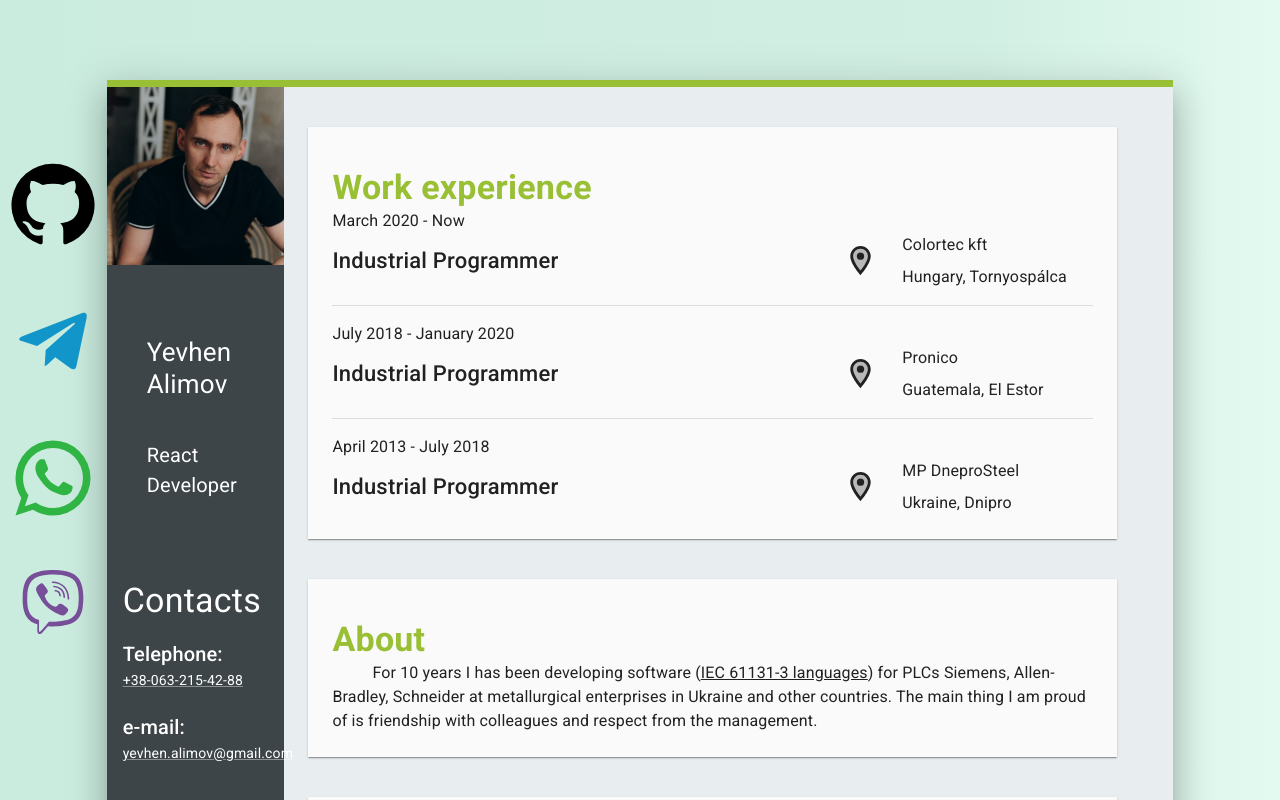
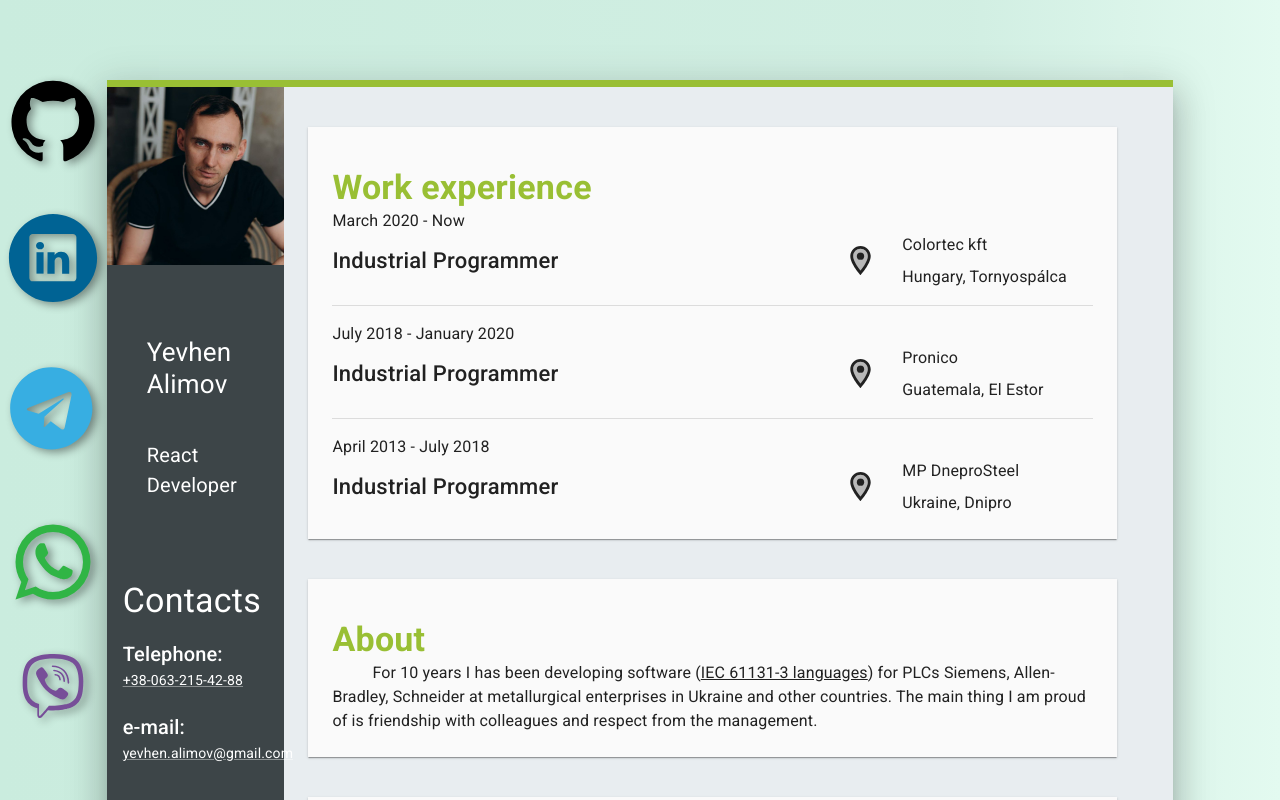
Before and after one commit to EugeneAlimov/resume, a React (Create React App) app: page / in a window 1280 px wide. Shown: the top 800 px of the page. Built offline with nearby package versions, Linux system fonts and the light colour scheme.

Commit message:
refactoring

```diff
--- a/src/Components/Social.jsx
+++ b/src/Components/Social.jsx
@@ -3,9 +3,10 @@ import React from "react";
 import Stack from "@mui/material/Stack";
 import Link from "@mui/material/Link";
 import GitHub from "@mui/icons-material/GitHub";
-import Telegram from "@mui/icons-material/Telegram";
 import WhatsApp from "@mui/icons-material/WhatsApp";
+import LinkedIn from "../LinkedIn";
 import Viber from "../Viber";
+import Telegram from "../Telegram";
 
 const Social = () => {
   return (
@@ -20,16 +21,19 @@ const Social = () => {
         spacing={5}
       >
         <Link href="https://github.com/EugeneAlimov">
-          <GitHub sx={{ color: "#000", textShadow: 0, fontSize: 90 }} />
+          <GitHub sx={{ filter: "drop-shadow(4px 3px 4px rgb(0 0 0 / 0.4))", color: "#000", textShadow: 0, fontSize: 90 }} />
+        </Link>
+        <Link href="https://www.linkedin.com/in/yevhen-alimov-514568208/">
+          <LinkedIn className="linkedin-social" />
         </Link>
         <Link href="https://t.me/eugene1131">
-          <Telegram sx={{ color: "#1296c9", fontSize: 90 }} />
+          <Telegram className="telegram-social" />
         </Link>
         <Link href="https://wa.me/380632154288">
-          <WhatsApp sx={{ color: "#30b545", fontSize: 90 }} />
+          <WhatsApp sx={{ filter: "drop-shadow(4px 3px 4px rgb(0 0 0 / 0.4))", color: "#30b545", fontSize: 90 }} />
         </Link>
         <Link href="viber://chat?number=+380632154288">
-          <Viber className="Viber-social" />
+          <Viber className="viber-social" />
         </Link>
       </Stack>
     </Box>
--- /dev/null
+++ b/src/LinkedIn.js
@@ -0,0 +1,45 @@
+import React from "react";
+
+const Telegram = ({ className }) => {
+  return (
+    <svg
+      className={className}
+      x="0px"
+      y="0px"
+      width={90}
+      height={90}
+      viewBox="0 0 1000 1000"
+      enable-background="new 0 0 1000 1000"
+    >
+      <g>
+        <g>
+          <g>
+            <g>
+              <path d="M589.3,430.4c-41.9,0-60.7,23.1-71.1,39.2V436h-79c1,22.3,0,237.7,0,237.7h79V540.9c0-7.1,0.5-14.2,2.6-19.3c5.7-14.2,18.7-28.9,40.5-28.9c28.6,0,40,21.8,40,53.8v127.2h79h0V537.3C680.2,464.3,641.2,430.4,589.3,430.4z M518.1,470.4h-0.5c0.2-0.3,0.4-0.5,0.5-0.8V470.4z" />
+              <rect x="316.4" y="436" width="79" height="237.7" />
+              <path d="M500,10C229.8,10,10,229.8,10,500c0,270.2,219.8,490,490,490c270.2,0,490-219.8,490-490C990,229.8,770.2,10,500,10z M759.8,721.6c0,20.9-17.3,37.7-38.7,37.7H275.5c-21.3,0-38.6-16.8-38.6-37.7V270.7c0-20.8,17.3-37.7,38.6-37.7h445.7c21.3,0,38.7,16.9,38.7,37.7V721.6z" />
+              <path d="M356.4,321.4c-27,0-44.7,17.7-44.7,41.1c0,22.8,17.2,41.1,43.6,41.1h0.5c27.6,0,44.7-18.3,44.7-41.1C400.1,339.1,383.4,321.4,356.4,321.4z" />
+            </g>
+          </g>
+        </g>
+        <g></g>
+        <g></g>
+        <g></g>
+        <g></g>
+        <g></g>
+        <g></g>
+        <g></g>
+        <g></g>
+        <g></g>
+        <g></g>
+        <g></g>
+        <g></g>
+        <g></g>
+        <g></g>
+        <g></g>
+      </g>
+    </svg>
+  );
+};
+
+export default Telegram;
--- /dev/null
+++ b/src/Telegram.js
@@ -0,0 +1,11 @@
+import React from "react";
+// className={className}
+const Telegram = ({ className }) => {
+  return (
+    <svg width={120} height={120} viewBox="5 -5 15 35" className={className}>
+      <path d="m12 0c-6.627 0-12 5.373-12 12s5.373 12 12 12 12-5.373 12-12c0-6.627-5.373-12-12-12zm5.894 8.221-1.97 9.28c-.145.658-.537.818-1.084.508l-3-2.21-1.446 1.394c-.14.18-.357.295-.6.295-.002 0-.003 0-.005 0l.213-3.054 5.56-5.022c.24-.213-.054-.334-.373-.121l-6.869 4.326-2.96-.924c-.64-.203-.658-.64.135-.954l11.566-4.458c.538-.196 1.006.128.832.941z" />
+    </svg>
+  );
+};
+
+export default Telegram;
--- a/src/index.css
+++ b/src/index.css
@@ -354,8 +354,19 @@ template {
   width: 100%;
 }
 
-.Viber-social {
+.viber-social {
   height: 8vmin;
   width: 8vmin;
   fill: #774e98;
+  filter: drop-shadow(4px 3px 4px rgb(0 0 0 / 0.4));
 }
+
+.telegram-social {
+  fill: #37aee2;
+  filter: drop-shadow(4px 3px 4px rgb(0 0 0 / 0.4));
+}
+
+.linkedin-social {
+  fill: #006394;
+  filter: drop-shadow(4px 3px 4px rgb(0 0 0 / 0.4));
+}
```
Also changed, not shown: src/media/fb8af9b1003eaaf5c36f2f065da4fca0.svg (added), src/media/telegram.svg (added).
